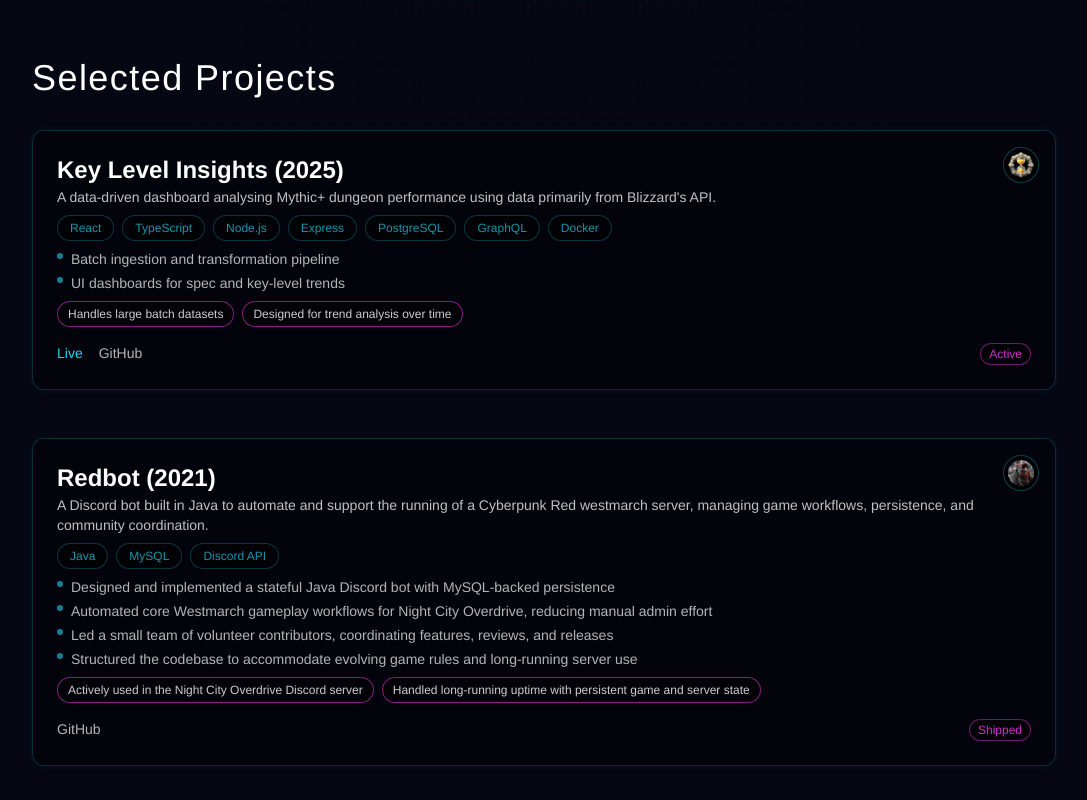
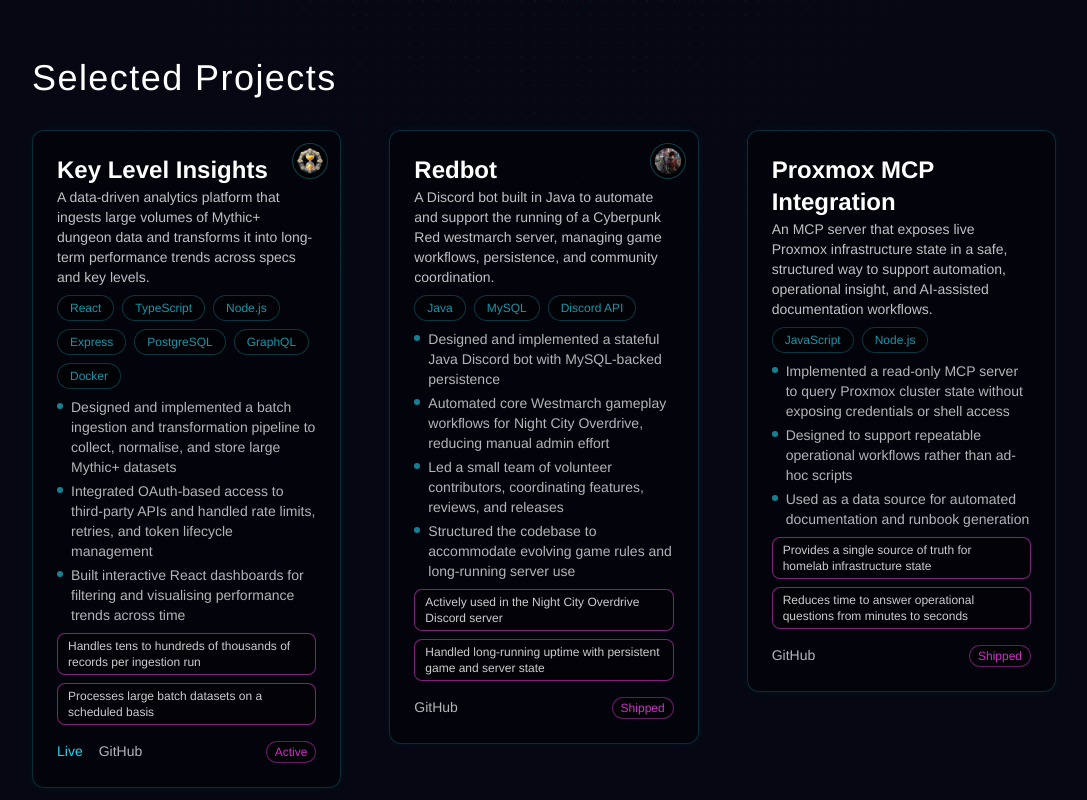
Before and after one commit to Harryc6/portfolio-website, a Next.js app: page / in a window 1280 px wide. Shown: the part 420-1220 px from the top of the page, without its empty margins (96-1183 px from the left). Built offline with nearby package versions, Linux system fonts and the light colour scheme; a web font is replaced by a local one.

Commit message:
Update contact text and refine project descriptions; enhance layout and component structure

```diff
--- a/src/components/projectCard.tsx
+++ b/src/components/projectCard.tsx
@@ -12,7 +12,7 @@
       }
     >
       <Icon icon={project.icon} />
-      <Header title={project.name} year={project.year} description={project.description} />
+      <Header title={project.name} description={project.description} />
       <Tech tech={project.tech} />
       <Highlights highlights={project.highlights} />
       <Metrics metrics={project.metrics} />
@@ -24,7 +24,7 @@
 const Icon: FC<{ icon?: ProjectIcon }> = ({ icon }) => {
   return (
     icon && (
-      <div className="absolute right-4 top-4 h-9 w-9 rounded-full border border-cyber-cyan/30 bg-black/60 backdrop-blur-sm">
+      <div className="absolute right-3 top-3 h-9 w-9 rounded-full border border-cyber-cyan/30 bg-black/60 backdrop-blur-sm">
         <Image
           src={icon.src}
           alt={icon.alt}
@@ -37,13 +37,10 @@
   )
 }
 
-const Header: FC<{ title: string; year?: number; description: string }> = ({ title, year, description }) => {
+const Header: FC<{ title: string; description: string }> = ({ title, description }) => {
   return (
     <div>
-      <h3 className={"text-2xl font-semibold text-white"}>
-        {title}
-        {year && ` (${year})`}
-      </h3>
+      <h3 className={"text-2xl font-semibold text-white"}>{title}</h3>
       <p className={"text-white/75 text-sm"}>{description}</p>
     </div>
   )
@@ -75,7 +72,7 @@
       <ul className={"space-y-1 text-sm text-white/70"}>
         {highlights.map((highlight) => (
           <li key={highlight} className={"flex gap-2"}>
-            <span className={"mt-1 h-1.5 w-1.5 rounded-full bg-cyber-cyan/60"} />
+            <span className={"mt-1.5 h-1.5 w-1.5 rounded-full bg-cyber-cyan/60 shrink-0"} />
             <span>{highlight}</span>
           </li>
         ))}
@@ -90,7 +87,7 @@
       <ul className={"flex flex-wrap gap-2 text-white/70 text-xs"}>
         {metrics.map((metric) => (
           <li
-            className={"rounded-full border border-cyber-magenta/50 bg-black/40 px-2.5 py-1 text-white/80"}
+            className={"rounded-lg border border-cyber-magenta/50 bg-black/40 px-2.5 py-1 text-white/80"}
             key={metric}
           >
             {metric}
--- a/src/content/profile.ts
+++ b/src/content/profile.ts
@@ -3,7 +3,7 @@
 export type Availability = "Open to work" | "Freelance" | "Not looking"
 export type SkillLevel = "Basic" | "Proficient" | "Advanced"
 export type SkillGroupLabel = "Frontend" | "Backend" | "Tools" | "Platforms" | "Testing"
-export type ShippingStatus = "Active" | "Paused" | "Shipped" | "Completed"
+export type ShippingStatus = "Active" | "Paused" | "Shipped"
 
 export type Social = {
   label: SocialLabel
@@ -77,8 +77,7 @@
   role: "Full-stack Engineer",
   tagline: "Building and modernising web applications where correctness, scale, and long-term maintainability matter.",
   bio: [
-    "I am a full-stack engineer with experience building, maintaining, and modernising production web applications used by real users at scale.",
-    "My work spans legacy Java and Scala backends through to modern React and TypeScript frontends, with additional experience building Node.js services through independent projects.",
+    "I am a full-stack engineer with experience building, maintaining, and modernising production web applications used by real users at scale. My work spans legacy Java and Scala backends through to modern React and TypeScript frontends, with additional experience building Node.js services through independent projects.",
     "I have contributed to incremental migrations, improved developer workflows, and delivered features while working within existing systems and constraints.",
     "I care deeply about clean, maintainable code, pragmatic architecture, and sustainable development practices. Alongside hands-on engineering, I have contributed as a Scrum Master, led code quality initiatives, and helped teams improve how they plan, review, and ship work.",
     "Outside of my day-to-day role, I build personal projects and infrastructure to explore data ingestion, automation, and system design, with a focus on understanding tools deeply rather than chasing trends.",
@@ -193,16 +192,23 @@
     {
       name: "Key Level Insights",
       description:
-        "A data-driven dashboard analysing Mythic+ dungeon performance using data primarily from Blizzard's API.",
+        "A data-driven analytics platform that ingests large volumes of Mythic+ dungeon data and transforms it into long-term performance trends across specs and key levels.",
       tech: ["React", "TypeScript", "Node.js", "Express", "PostgreSQL", "GraphQL", "Docker"],
       link: "https://keylevelinsights.com",
       source: "https://github.com/harryc6/key-level-insights",
       featured: true,
       status: "Active",
-      role: "Solo",
+      role: "Solo developer",
       year: 2025,
-      highlights: ["Batch ingestion and transformation pipeline", "UI dashboards for spec and key-level trends"],
-      metrics: ["Handles large batch datasets", "Designed for trend analysis over time"],
+      highlights: [
+        "Designed and implemented a batch ingestion and transformation pipeline to collect, normalise, and store large Mythic+ datasets",
+        "Integrated OAuth-based access to third-party APIs and handled rate limits, retries, and token lifecycle management",
+        "Built interactive React dashboards for filtering and visualising performance trends across time",
+      ],
+      metrics: [
+        "Handles tens to hundreds of thousands of records per ingestion run",
+        "Processes large batch datasets on a scheduled basis",
+      ],
       icon: { src: "/images/kli-icon.webp", alt: "Key Level Insights icon" },
     },
     {
@@ -230,18 +236,22 @@
     {
       name: "Proxmox MCP Integration",
       description:
-        "An MCP server that integrates with my Proxmox environment to query infrastructure state and support automation workflows.",
+        "An MCP server that exposes live Proxmox infrastructure state in a safe, structured way to support automation, operational insight, and AI-assisted documentation workflows.",
       tech: ["JavaScript", "Node.js"],
       source: "https://github.com/Harryc6/ProxmoxMCP",
       featured: true,
-      status: "Completed",
+      status: "Shipped",
       role: "Solo",
       year: 2025,
       highlights: [
-        "Designed to expose homelab infrastructure data safely to AI tooling",
-        "Built to support documentation automation and operational workflows",
+        "Implemented a read-only MCP server to query Proxmox cluster state without exposing credentials or shell access",
+        "Designed to support repeatable operational workflows rather than ad-hoc scripts",
+        "Used as a data source for automated documentation and runbook generation",
       ],
-      metrics: ["Optimised for repeatable automation tasks"],
+      metrics: [
+        "Provides a single source of truth for homelab infrastructure state",
+        "Reduces time to answer operational questions from minutes to seconds",
+      ],
     },
     {
       name: "Obsidian + AI Documentation Automation",
--- a/src/sections/contact.tsx
+++ b/src/sections/contact.tsx
@@ -9,7 +9,7 @@
         <a href="mailto:harrycarr64@hotmail.com" className="text-cyber-cyan underline">
           harrycarr64@hotmail.com
         </a>
-        . I’m always happy to connect.
+        . I’m always happy to chat.
       </p>
     </section>
   )
--- a/src/sections/projects.tsx
+++ b/src/sections/projects.tsx
@@ -6,7 +6,7 @@
   return (
     <section id={"projects"} className={"scroll-mt-22 sm:scroll-mt-18 mt-16 sm:mt-24 mx-auto max-w-5xl"}>
       <h2 className={"text-3xl sm:text-4xl display-heading text-white mb-8"}>Selected Projects</h2>
-      <div className={"grid gap-8 sm:gap-12"}>
+      <div className={"grid gap-8 sm:gap-12 md:grid-cols-2 xl:grid-cols-3 items-start"}>
         {profile.projects
           .filter((project) => project.featured)
           .map((project) => (
```
